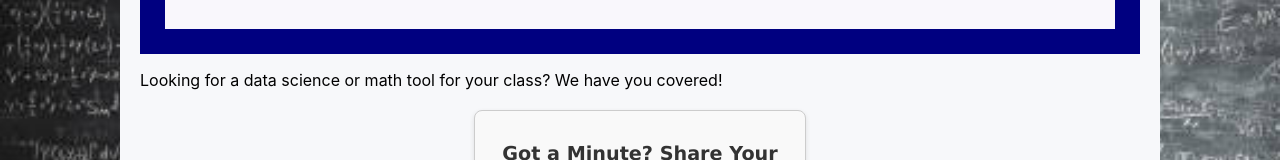
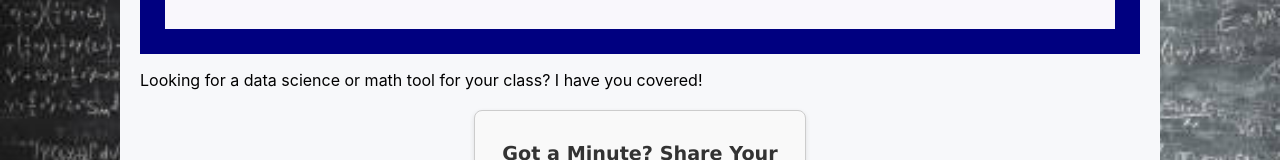
Before and after one commit to mondragon-developer/mdatatools, a React (Create React App) app: page / in a window 1280 px wide. Shown: the part 186-346 px from the top of the page. Built offline with nearby package versions, Linux system fonts and the light colour scheme.

Commit message:
adding lost docs and fixing grammar 0521241756

```diff
--- a/src/Home.js
+++ b/src/Home.js
@@ -5,7 +5,7 @@ import FeedbackForm from "./FeedbackForm";
 class Home extends Component {
     render() {
         return(
-            <div><p>Looking for a data science or math tool for your class? We have you covered!</p>
+            <div><p>Looking for a data science or math tool for your class? I have you covered!</p>
             <section className="feedback-section">
             <FeedbackForm />
             </section>
```
